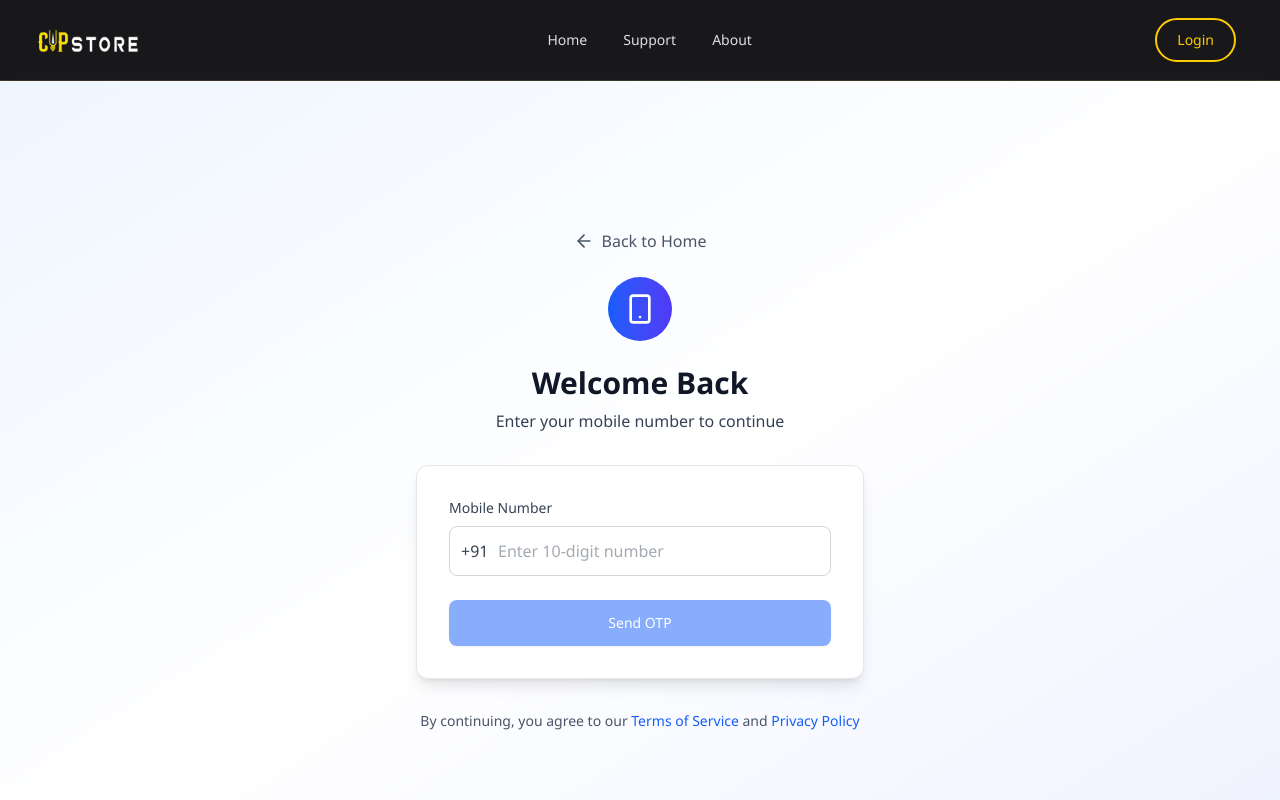
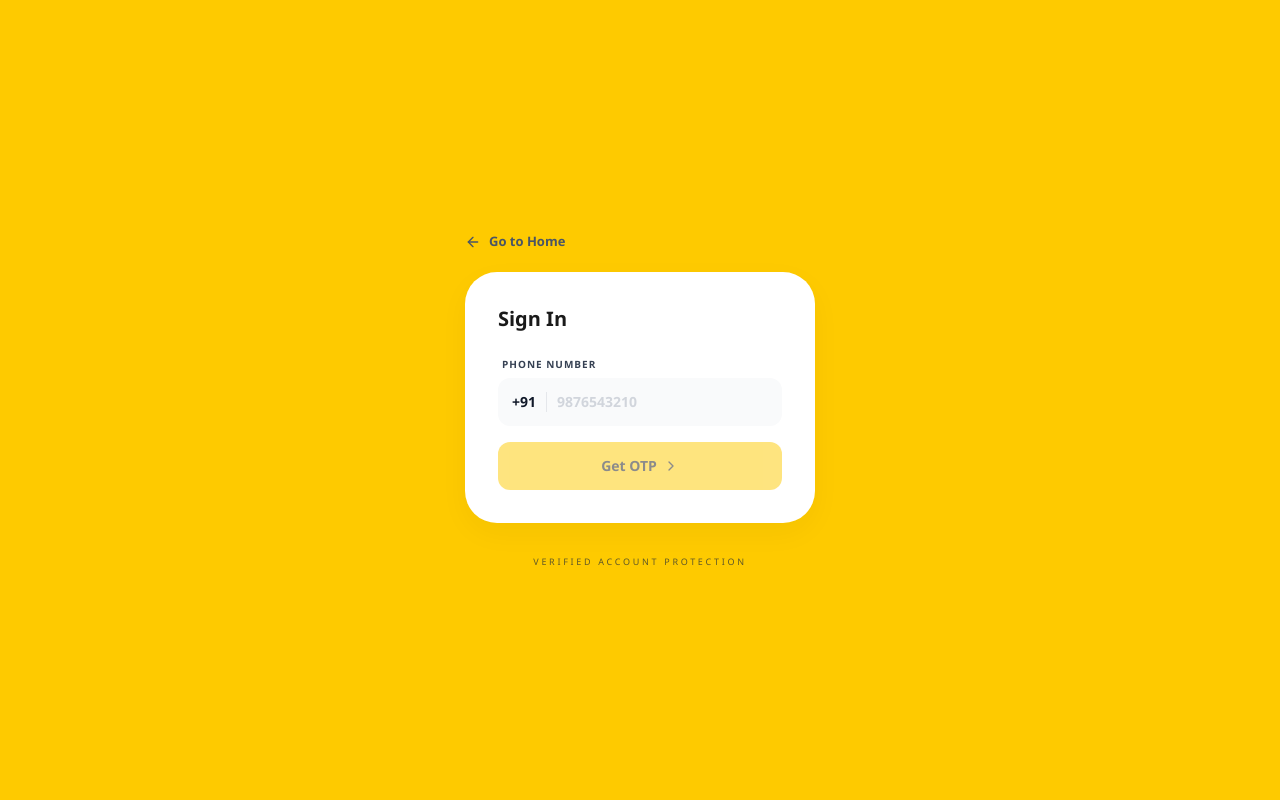
Before and after one commit to fardin-developer/esports-front, a Next.js app: page /login in a window 1280 px wide. Shown: the top 800 px of the page. Built offline with nearby package versions, Linux system fonts and the light colour scheme.

Commit message:
login page updated

```diff
--- a/src/app/components/BottomNavbar.jsx
+++ b/src/app/components/BottomNavbar.jsx
@@ -51,6 +51,11 @@ const BottomNavbar = ({ balance, userMobile }) => {
       )
     },
   ]
+
+  // Hide on login page
+  if (pathname === '/login') {
+    return null
+  }
 
   // Don't render until mounted to prevent hydration mismatch
   if (!mounted) {
--- a/src/app/components/Footer.jsx
+++ b/src/app/components/Footer.jsx
@@ -1,9 +1,11 @@
 'use client'
 import React, { useState, useEffect } from 'react'
 import Link from 'next/link'
+import { usePathname } from 'next/navigation'
 import { getSiteConfig } from '../utils/siteConfig'
 
 const Footer = () => {
+  const pathname = usePathname()
   const [siteConfig, setSiteConfig] = useState({ name: 'Zennova' })
   const [isClient, setIsClient] = useState(false)
 
@@ -13,6 +15,9 @@ const Footer = () => {
     // Update site config on client side
     setSiteConfig(getSiteConfig())
   }, [])
+
+  // Hide on login page
+  if (pathname === '/login') return null
 
   return (
     <footer className="hidden lg:block bg-[rgba(15,15,35,0.98)] backdrop-blur-xl border-t border-[rgba(100,255,218,0.12)] mt-20">
--- a/src/app/components/Navbar.jsx
+++ b/src/app/components/Navbar.jsx
@@ -1,6 +1,7 @@
 'use client'
 import { useState, useEffect } from 'react'
 import Link from 'next/link'
+import { usePathname } from 'next/navigation'
 import LoginModal from './LoginModal'
 import { useSelector, useDispatch } from 'react-redux'
 import { logout, rehydrateAuth, fetchWalletBalance } from '../features/auth/authSlice'
@@ -8,6 +9,7 @@ import { logout, rehydrateAuth, fetchWalletBalance } from '../features/auth/auth
 import { getSiteConfig } from '../utils/siteConfig'
 
 const Navbar = () => {
+  const pathname = usePathname()
   const [isScrolled, setIsScrolled] = useState(false)
   const [isLoginOpen, setIsLoginOpen] = useState(false)
   const [isMobileMenuOpen, setIsMobileMenuOpen] = useState(false)
@@ -57,6 +59,9 @@ const Navbar = () => {
   }, [])
 
   if (!hydrated) return null // or a spinner
+
+  // Hide on login page
+  if (pathname === '/login') return null
 
   // Handle successful login
   const handleLoginSuccess = (mobileNumber) => {
--- a/src/app/layout.js
+++ b/src/app/layout.js
@@ -69,7 +69,7 @@ export async function generateMetadata({ params, searchParams }, parent) {
 export default function RootLayout({ children }) {
   return (
     <html lang="en">
-      <body className={`${geistSans.variable} ${geistMono.variable} pt-20`}>
+      <body className={`${geistSans.variable} ${geistMono.variable} pt-20 pb-24 lg:pb-0`}>
         <ClientProvider>
           {/* <DeveloperProtection> */}
             <Navbar />
--- a/src/app/login/page.jsx
+++ b/src/app/login/page.jsx
@@ -5,10 +5,10 @@ import { useDispatch, useSelector } from 'react-redux';
 import { useRouter } from 'next/navigation';
 import { login } from '../features/auth/authSlice';
 import { apiClient } from '../apiClient';
-import { ArrowLeft, Smartphone, CheckCircle, AlertCircle } from 'lucide-react';
+import { ArrowLeft, AlertCircle, User, Mail, ShieldCheck, ChevronRight } from 'lucide-react';
 
 export default function LoginPage() {
-  const [step, setStep] = useState('mobile'); // 'mobile', 'otp', or 'register'
+  const [step, setStep] = useState('mobile');
   const [mobileNumber, setMobileNumber] = useState('');
   const [otp, setOtp] = useState(['', '', '', '', '', '']);
   const [isLoading, setIsLoading] = useState(false);
@@ -20,12 +20,10 @@ export default function LoginPage() {
   const otpRefs = useRef([]);
   const dispatch = useDispatch();
   const router = useRouter();
-  // Replace useSearchParams with manual parsing to avoid build-time errors
   const [redirectUrl, setRedirectUrl] = useState('/');
   const isLoggedIn = useSelector((state) => state.auth.isLoggedIn);
   const hydrated = useSelector((state) => state.auth.hydrated);
 
-  // Determine redirect URL from query string on client side
   useEffect(() => {
     if (typeof window !== 'undefined') {
       const params = new URLSearchParams(window.location.search);
@@ -34,25 +32,20 @@ export default function LoginPage() {
     }
   }, []);
 
-  // Redirect if already logged in
   useEffect(() => {
     if (hydrated && isLoggedIn) {
       router.push(redirectUrl);
     }
   }, [hydrated, isLoggedIn, router, redirectUrl]);
 
-  // Timer effect for OTP resend
   useEffect(() => {
     let interval;
     if (timer > 0) {
-      interval = setInterval(() => {
-        setTimer(timer - 1);
-      }, 1000);
+      interval = setInterval(() => setTimer(prev => prev - 1), 1000);
     }
     return () => clearInterval(interval);
   }, [timer]);
 
-  // Auto-submit when all OTP fields are filled
   useEffect(() => {
     if (otp.every(digit => digit !== '') && step === 'otp') {
       handleOtpSubmit();
@@ -60,22 +53,19 @@ export default function LoginPage() {
   }, [otp, step]);
 
   const handleMobileSubmit = async (e) => {
-    e.preventDefault();
+    if (e) e.preventDefault();
     setError('');
-
-    if (!mobileNumber || mobileNumber.length < 10) {
-      setError('Please enter a valid mobile number');
+    if (mobileNumber.length < 10) {
+      setError('Enter a valid 10-digit number');
       return;
     }
-
     setIsLoading(true);
-
     try {
       await apiClient.post('/user/send-otp', { phone: mobileNumber });
       setStep('otp');
-      setTimer(60); // 60 seconds timer
+      setTimer(60);
     } catch (err) {
-      setError(err.message || 'Failed to send OTP. Please try again.');
+      setError(err.message || 'OTP delivery failed');
     } finally {
       setIsLoading(false);
     }
@@ -84,209 +74,104 @@ export default function LoginPage() {
   const handleOtpSubmit = async () => {
     setError('');
     setIsLoading(true);
-
-    const otpValue = otp.join('');
     try {
-      const data = await apiClient.post('/user/verify-otp', { phone: mobileNumber, otp: otpValue });
+      const data = await apiClient.post('/user/verify-otp', { phone: mobileNumber, otp: otp.join('') });
       if (data.requiresRegistration) {
         setPendingPhone(data.phone);
         setStep('register');
       } else {
-        // Success: dispatch login and redirect
         dispatch(login({ token: data.token || 'demo-token', userMobile: mobileNumber }));
         router.push(redirectUrl);
       }
     } catch (err) {
-      setError(err.message || 'Invalid OTP. Please try again.');
+      setError('Invalid code. Please check and try again.');
+      setOtp(['', '', '', '', '', '']);
+      otpRefs.current[0]?.focus();
     } finally {
       setIsLoading(false);
     }
   };
 
-  const handleRegistrationSubmit = async (e) => {
-    e.preventDefault();
-    setError('');
-    setIsLoading(true);
-    try {
-      const data = await apiClient.post('/user/complete-registration', {
-        name: registrationData.name,
-        email: registrationData.email,
-        phone: pendingPhone,
-      });
-      dispatch(login({ token: data.token || 'demo-token', userMobile: pendingPhone }));
-      router.push(redirectUrl);
-    } catch (err) {
-      setError(err.message || 'Registration failed. Please try again.');
-    } finally {
-      setIsLoading(false);
+  const handleGoBack = () => {
+    if (step === 'mobile') {
+      router.push('/'); // Navigate to home page
+    } else if (step === 'otp') {
+      setStep('mobile');
+      setOtp(['', '', '', '', '', '']);
+    } else if (step === 'register') {
+      setStep('otp');
     }
   };
 
-  const handleOtpChange = (index, value) => {
-    if (value.length > 1) return; // Prevent multiple characters
-
-    const newOtp = [...otp];
-    newOtp[index] = value;
-    setOtp(newOtp);
-
-    // Auto-focus next input
-    if (value && index < 5) {
-      otpRefs.current[index + 1]?.focus();
-    }
-  };
-
-  const handleOtpKeyDown = (index, e) => {
-    if (e.key === 'Backspace' && !otp[index] && index > 0) {
-      otpRefs.current[index - 1]?.focus();
-    }
-  };
-
-  const handleResendOtp = async () => {
-    setError('');
-    setIsLoading(true);
-
-    try {
-      await apiClient.post('/user/send-otp', { phone: mobileNumber });
-      setTimer(60);
-      setOtp(['', '', '', '', '', '']);
-      otpRefs.current[0]?.focus();
-    } catch (err) {
-      setError(err.message || 'Failed to resend OTP. Please try again.');
-    } finally {
-      setIsLoading(false);
-    }
-  };
-
-  const handleEditMobile = () => {
-    setStep('mobile');
-    setOtp(['', '', '', '', '', '']);
-    setError('');
-    setTimer(0);
-  };
-
-  const handleGoBack = () => {
-    if (step === 'otp') {
-      handleEditMobile();
-    } else if (step === 'register') {
-      setStep('otp');
-    } else {
-      router.push('/');
-    }
-  };
-
-  if (!hydrated) {
-    return (
-      <div className="min-h-screen bg-gray-50 flex items-center justify-center">
-        <div className="animate-spin rounded-full h-12 w-12 border-b-2 border-blue-600"></div>
-      </div>
-    );
-  }
+  if (!hydrated) return null;
 
   return (
-    <div className="min-h-screen bg-gradient-to-br from-blue-50 via-white to-indigo-50 flex items-center justify-center py-12 px-4 sm:px-6 lg:px-8">
-      <div className="max-w-md w-full space-y-8">
-        {/* Header */}
-        <div className="text-center">
+    <div className="fixed inset-0 bg-[#FECA00] flex items-center justify-center p-4 overflow-hidden">
+      <div className="w-full max-w-[350px] z-10">
+
+        {/* Compact Back Button */}
         <button
           onClick={handleGoBack}
-            className="inline-flex items-center text-gray-600 hover:text-gray-900 mb-6 transition-colors"
+          className="group flex items-center text-[13px] font-bold text-gray-600 hover:text-black mb-5 transition-colors"
         >
-            <ArrowLeft className="w-5 h-5 mr-2" />
-            {step === 'mobile' ? 'Back to Home' : 'Back'}
+          <ArrowLeft className="w-4 h-4 mr-2" />
+          {step === 'mobile' ? 'Go to Home' : 'Change Details'}
         </button>
 
-          <div className="flex justify-center">
-            <div className="w-16 h-16 bg-gradient-to-r from-blue-600 to-indigo-600 rounded-full flex items-center justify-center mb-6">
-              <Smartphone className="w-8 h-8 text-white" />
-            </div>
+        <div className="bg-white rounded-[2rem] shadow-[0_10px_30px_rgba(0,0,0,0.04)] border border-white/60 overflow-hidden">
+          <div className="p-6 sm:p-8">
+
+            <div className="mb-6">
+              <h2 className="text-xl font-black text-[#1A1A1A]">
+                {step === 'mobile' && "Sign In"}
+                {step === 'otp' && "Verify OTP"}
+                {step === 'register' && "Profile Setup"}
+              </h2>
+              {step === 'otp' && (
+                <p className="text-[12px] text-gray-500 mt-1 font-medium italic">
+                  Sending code to +91 {mobileNumber}
+                </p>
+              )}
             </div>
 
-          <h2 className="text-3xl font-bold text-gray-900 mb-2">
-            {step === 'mobile' && 'Welcome Back'}
-            {step === 'otp' && 'Verify Your Number'}
-            {step === 'register' && 'Complete Registration'}
-          </h2>
+            {error && (
+              <div className="mb-5 flex items-start gap-2 p-3 bg-red-50 rounded-xl text-red-600 border border-red-100 animate-shake">
+                <AlertCircle className="w-3.5 h-3.5 mt-0.5 flex-shrink-0" />
+                <p className="text-[11px] font-bold leading-tight">{error}</p>
+              </div>
+            )}
 
-          <p className="text-gray-700">
-            {step === 'mobile' && 'Enter your mobile number to continue'}
-            {step === 'otp' && `We sent a code to +91 ${mobileNumber}`}
-            {step === 'register' && 'Just a few more details to get started'}
-          </p>
-        </div>
-
-        {/* Main Content */}
-        <div className="bg-white rounded-xl shadow-lg p-8 border border-gray-200">
-          {/* Mobile Number Step */}
+            {/* STEP 1: MOBILE */}
             {step === 'mobile' && (
-            <form className="space-y-6" onSubmit={handleMobileSubmit}>
-              <div>
-                <label htmlFor="mobile" className="block text-sm font-medium text-gray-700 mb-2">
-                  Mobile Number
-                </label>
-                <div className="relative">
-                  <span className="absolute left-3 top-1/2 transform -translate-y-1/2 text-gray-700 font-medium">
-                    +91
-                  </span>
+              <div className="space-y-4">
+                <div className="group">
+                  <label className="text-[10px] font-black uppercase tracking-widest text-gray-700 mb-1.5 block ml-1">Phone Number</label>
+                  <div className="flex items-center bg-gray-50 rounded-xl border-2 border-transparent focus-within:border-[#FECA00] focus-within:bg-white transition-all px-3 py-3">
+                    <span className="text-gray-900 font-black text-sm mr-2.5 border-r pr-2.5 border-gray-200">+91</span>
                     <input
-                    id="mobile"
                       type="tel"
                       value={mobileNumber}
                       onChange={(e) => setMobileNumber(e.target.value.replace(/\D/g, '').slice(0, 10))}
-                    onKeyDown={(e) => e.key === 'Enter' && handleMobileSubmit(e)}
-                    placeholder="Enter 10-digit number"
-                    className="w-full pl-12 pr-4 py-3 border border-gray-300 text-gray-600 rounded-lg focus:ring-2 focus:ring-blue-500 focus:border-blue-500 transition-colors"
-                    required
+                      placeholder="9876543210"
+                      className="bg-transparent w-full outline-none text-sm font-bold text-gray-900 placeholder:text-gray-300"
                     />
                   </div>
                 </div>
-
-              {error && (
-                <div className="flex items-center space-x-2 text-red-600 bg-red-50 p-3 rounded-lg border border-red-200">
-                  <AlertCircle className="w-5 h-5 flex-shrink-0" />
-                  <span className="text-sm">{error}</span>
+                <button
+                  onClick={handleMobileSubmit}
+                  disabled={isLoading || mobileNumber.length < 10}
+                  className="w-full bg-[#FECA00] hover:shadow-lg hover:translate-y-[-1px] active:translate-y-0 text-[#1A1A1A] py-3.5 rounded-xl font-black text-sm transition-all flex items-center justify-center gap-1.5 disabled:opacity-50"
+                >
+                  {isLoading ? "Wait..." : "Get OTP"}
+                  <ChevronRight className="w-4 h-4" />
+                </button>
               </div>
             )}
 
-              <button
-                type="submit"
-                disabled={isLoading || mobileNumber.length < 10}
-                className="w-full flex justify-center py-3 px-4 border border-transparent rounded-lg shadow-sm text-sm font-medium text-white bg-blue-600 hover:bg-blue-700 focus:outline-none focus:ring-2 focus:ring-offset-2 focus:ring-blue-500 disabled:opacity-50 disabled:cursor-not-allowed transition-colors"
-              >
-                {isLoading ? (
-                  <div className="flex items-center">
-                    <div className="w-4 h-4 border-2 border-white border-t-transparent rounded-full animate-spin mr-2"></div>
-                    Sending OTP...
-                  </div>
-                ) : (
-                  'Send OTP'
-                )}
-              </button>
-            </form>
-          )}
-
-          {/* OTP Step */}
+            {/* STEP 2: OTP */}
             {step === 'otp' && (
               <div className="space-y-6">
-              {/* Mobile Number Display */}
-              <div className="flex items-center justify-between bg-gray-50 p-4 rounded-lg border">
-                <div className="flex items-center space-x-2">
-                  <span className="text-gray-600 text-sm">+91</span>
-                  <span className="text-gray-900 font-medium">{mobileNumber}</span>
-                </div>
-                <button
-                  onClick={handleEditMobile}
-                  className="text-blue-600 hover:text-blue-700 text-sm font-medium transition-colors"
-                >
-                  Edit
-                </button>
-              </div>
-
-              {/* OTP Input */}
-              <div>
-                <label className="block text-sm font-medium text-gray-700 mb-4">
-                  Enter 6-digit verification code
-                </label>
-                <div className="flex justify-between space-x-2">
+                <div className="flex justify-between gap-1.5">
                   {otp.map((digit, index) => (
                     <input
                       key={index}
@@ -294,123 +179,82 @@ export default function LoginPage() {
                       type="text"
                       inputMode="numeric"
                       value={digit}
-                      onChange={(e) => handleOtpChange(index, e.target.value)}
-                      onKeyDown={(e) => handleOtpKeyDown(index, e)}
-                      className="w-12 h-12 text-center text-lg font-semibold border border-gray-300 rounded-lg focus:ring-2 focus:ring-blue-500 focus:border-blue-500 transition-colors"
+                      onChange={(e) => {
+                        const val = e.target.value.replace(/\D/g, '');
+                        if (val.length > 1) return;
+                        const newOtp = [...otp];
+                        newOtp[index] = val;
+                        setOtp(newOtp);
+                        if (val && index < 5) otpRefs.current[index + 1]?.focus();
+                      }}
+                      onKeyDown={(e) => e.key === 'Backspace' && !otp[index] && index > 0 && otpRefs.current[index - 1]?.focus()}
+                      className="w-full aspect-square text-center text-lg font-black bg-gray-50 border-2 border-transparent rounded-xl focus:border-[#FECA00] focus:bg-white transition-all outline-none text-gray-900"
                       maxLength={1}
                     />
                   ))}
                 </div>
+                <div className="flex flex-col items-center gap-3">
+                  <div className="h-[2px] w-8 bg-gray-100 rounded-full"></div>
+                  <button
+                    disabled={timer > 0 || isLoading}
+                    onClick={handleMobileSubmit}
+                    className="text-[11px] font-black text-[#FECA00] uppercase tracking-tighter disabled:text-gray-300 transition-colors"
+                  >
+                    {timer > 0 ? `Resend code in ${timer}s` : "Resend code now"}
+                  </button>
                 </div>
-
-              {error && (
-                <div className="flex items-center space-x-2 text-red-600 bg-red-50 p-3 rounded-lg border border-red-200">
-                  <AlertCircle className="w-5 h-5 flex-shrink-0" />
-                  <span className="text-sm">{error}</span>
               </div>
             )}
 
-              {/* Resend OTP */}
-              <div className="text-center">
-                {timer > 0 ? (
-                  <p className="text-gray-600 text-sm">
-                    Resend code in {timer} seconds
-                  </p>
-                ) : (
-                  <button
-                    onClick={handleResendOtp}
-                    disabled={isLoading}
-                    className="text-blue-600 hover:text-blue-700 text-sm font-medium transition-colors disabled:opacity-50"
-                  >
-                    {isLoading ? 'Resending...' : 'Resend OTP'}
-                  </button>
-                )}
-              </div>
-
-              {/* Loading indicator when verifying OTP */}
-              {isLoading && otp.every(digit => digit !== '') && (
-                <div className="text-center">
-                  <div className="inline-flex items-center space-x-2 text-blue-600">
-                    <div className="w-4 h-4 border-2 border-blue-600 border-t-transparent rounded-full animate-spin"></div>
-                    <span className="text-sm">Verifying code...</span>
-                  </div>
-                </div>
-              )}
-            </div>
-          )}
-
-          {/* Registration Step */}
+            {/* STEP 3: REGISTER */}
             {step === 'register' && (
-            <form className="space-y-6" onSubmit={handleRegistrationSubmit}>
-              <div>
-                <label htmlFor="name" className="block text-sm font-medium text-gray-700 mb-2">
-                  Full Name
-                </label>
+              <form onSubmit={(e) => e.preventDefault()} className="space-y-3">
+                <div className="bg-gray-50 rounded-xl border-2 border-transparent focus-within:border-[#FECA00] transition-all px-3 py-3 flex items-center">
+                  <User className="w-4 h-4 text-gray-400 mr-2.5" />
                   <input
-                  id="name"
                     type="text"
-                  value={registrationData.name}
-                  onChange={e => setRegistrationData({ ...registrationData, name: e.target.value })}
-                  placeholder="Enter your full name"
-                  className="w-full px-4 py-3 border border-gray-300 rounded-lg focus:ring-2 focus:ring-blue-500 focus:border-blue-500 transition-colors"
+                    placeholder="Full Name"
+                    className="bg-transparent w-full outline-none text-sm font-bold text-gray-900"
                     required
                   />
                 </div>
-
-              <div>
-                <label htmlFor="email" className="block text-sm font-medium text-gray-700 mb-2">
-                  Email Address
-                </label>
+                <div className="bg-gray-50 rounded-xl border-2 border-transparent focus-within:border-[#FECA00] transition-all px-3 py-3 flex items-center">
+                  <Mail className="w-4 h-4 text-gray-400 mr-2.5" />
                   <input
-                  id="email"
                     type="email"
-                  value={registrationData.email}
-                  onChange={e => setRegistrationData({ ...registrationData, email: e.target.value })}
-                  placeholder="Enter your email address"
-                  className="w-full px-4 py-3 border border-gray-300 rounded-lg focus:ring-2 focus:ring-blue-500 focus:border-blue-500 transition-colors"
+                    placeholder="Email Address"
+                    className="bg-transparent w-full outline-none text-sm font-bold text-gray-900"
                     required
                   />
                 </div>
-
-              {error && (
-                <div className="flex items-center space-x-2 text-red-600 bg-red-50 p-3 rounded-lg border border-red-200">
-                  <AlertCircle className="w-5 h-5 flex-shrink-0" />
-                  <span className="text-sm">{error}</span>
-                </div>
-              )}
-
                 <button
                   type="submit"
                   disabled={isLoading}
-                className="w-full flex justify-center py-3 px-4 border border-transparent rounded-lg shadow-sm text-sm font-medium text-white bg-blue-600 hover:bg-blue-700 focus:outline-none focus:ring-2 focus:ring-offset-2 focus:ring-blue-500 disabled:opacity-50 disabled:cursor-not-allowed transition-colors"
+                  className="w-full bg-[#1A1A1A] text-white py-3.5 rounded-xl font-black text-sm transition-all shadow-md mt-2"
                 >
-                {isLoading ? (
-                  <div className="flex items-center">
-                    <div className="w-4 h-4 border-2 border-white border-t-transparent rounded-full animate-spin mr-2"></div>
-                    Creating Account...
-                  </div>
-                ) : (
-                  'Complete Registration'
-                )}
+                  {isLoading ? "Setting up..." : "Complete"}
                 </button>
               </form>
             )}
           </div>
+        </div>
 
-        {/* Footer */}
-        <div className="text-center">
-          <p className="text-sm text-gray-600">
-            By continuing, you agree to our{' '}
-            <a href="/terms-website" className="text-blue-600 hover:text-blue-700 font-medium">
-              Terms of Service
-            </a>{' '}
-            and{' '}
-            <a href="/privacy-policy" className="text-blue-600 hover:text-blue-700 font-medium">
-              Privacy Policy
-            </a>
+        {/* Brand Footer */}
+        <div className="mt-8 text-center opacity-70">
+           <p className="text-[9px] uppercase tracking-[0.3em] text-gray-800 flex items-center justify-center gap-2">
+            Verified Account Protection
           </p>
         </div>
       </div>
+
+      <style jsx global>{`
+        @keyframes shake {
+          0%, 100% { transform: translateX(0); }
+          25% { transform: translateX(-3px); }
+          75% { transform: translateX(3px); }
+        }
+        .animate-shake { animation: shake 0.15s ease-in-out 0s 2; }
+      `}</style>
     </div>
   );
 }
--- a/src/app/support/page.jsx
+++ b/src/app/support/page.jsx
@@ -36,7 +36,7 @@ const SupportPage = () => {
   return (
     <div className="min-h-screen flex flex-col items-center justify-start pt-10 bg-bg px-4 bg-yellow-300">
       <div className="w-full max-w-lg mx-auto">
-        <h1 className="text-2xl md:text-3xl font-bold text-primary mb-6 text-center">Support Channels</h1>
+        <h1 className="text-2xl md:text-3xl font-bold text-gray-700 mb-6 text-center">Support Channels</h1>
         <div className="grid grid-cols-1 sm:grid-cols-2 gap-4">
           {supportChannels.map((ch, idx) => (
             ch.type === 'internal' ? (
```
Lines whose indentation alone changed are shown as unchanged.
